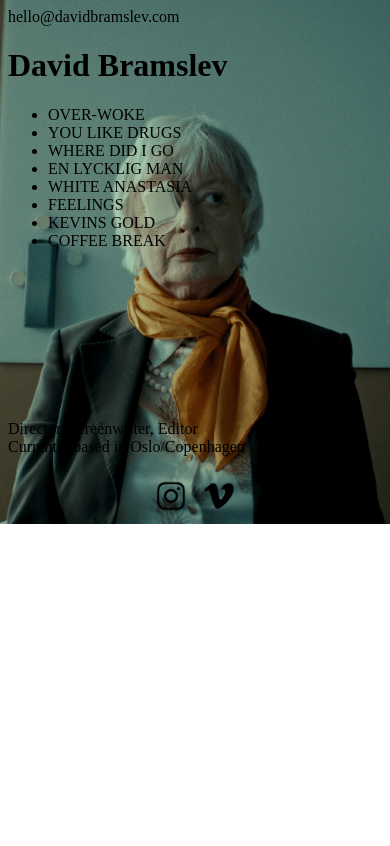
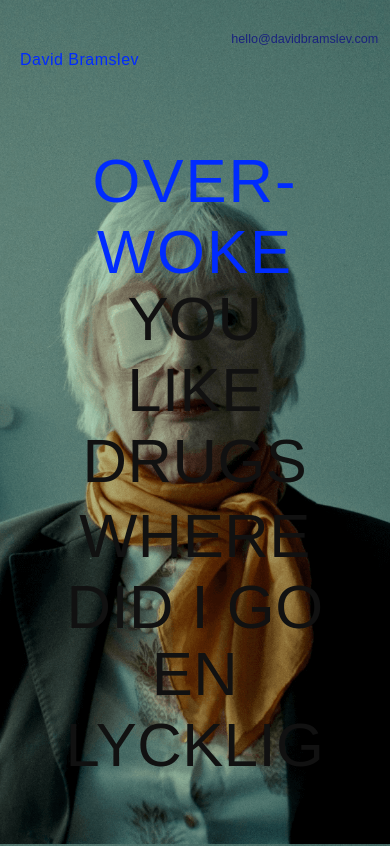
Before and after one commit to davidbramslev-ctrl/DavidBramslev, a plain HTML site: page index.html in a window 390 px wide. Shown: the top 846 px of the page. Drawn offline with Linux system fonts and the light colour scheme; a web font is replaced by a local one.

Commit message:
Enhance mobile styles and remove unused JS functions

```diff
--- a/style.css
+++ b/style.css
@@ -1,118 +1,292 @@
-document.addEventListener("DOMContentLoaded", () => {
-
-  const filmItems = document.querySelectorAll(".film-list li");
-  const body = document.body;
-
-  // Map titles to background images
-  const bgImages = {
-    "OVER-WOKE": "media/OVER-WOKE1.png",
-    "YOU LIKE DRUGS": "media/YouLikeDrugs1.png",
-    "WHERE DID I GO": "media/WhereDidIGo.jpg",
-    "EN LYCKLIG MAN": "media/EnLyckligman5.png",
-    "WHITE ANASTASIA": "media/WHITEANASTASIA3.png",
-    "FEELINGS": "media/Feelings1.PNG",
-    "KEVINS GOLD": "media/KevinsGold1.jpeg",
-    "COFFEE BREAK": "media/CoffeeBreak1.JPG"
-  };
-
-  function isMobile() {
-    return window.innerWidth <= 768;
+/* Highlight active item on mobile */
+.film-list li.mobile-hover {
+  color: #002bff;
+  letter-spacing: 2px;
+  font-weight: 500;
+  transition: color 0.3s, letter-spacing 0.3s;
+}
+/* 📱 Mobile styles */
+@media (max-width: 768px) {
+  header {
+    min-height: 40px;
+    padding: 0 12px;
+    display: flex;
+    align-items: center;
+    justify-content: space-between;
+    position: fixed;
+    top: 0;
+    left: 0;
+    width: 100vw;
+    background: #fff;
+    z-index: 1000;
+    box-sizing: border-box;
+  }
+  .header-title {
+    font-size: 16px;
+    margin: 0;
+    text-align: left;
+    letter-spacing: 0.5px;
+    font-weight: 400;
+    text-transform: none;
+    color: #002bff;
+    flex: 0 1 auto;
+    white-space: nowrap;
+    overflow: hidden;
+    text-overflow: ellipsis;
+    align-self: center;
+    transform: translateY(-5%);
+  }
+  .header-mail {
+    font-size: 10px;
+    color: #1a237e;
+    margin-left: 12px;
+    white-space: nowrap;
+    overflow: hidden;
+    text-overflow: ellipsis;
+    flex: 0 1 auto;
+    align-self: center;
+    max-width: 40vw;
+  }
+  main {
+    margin-top: 40px;
+    min-height: 60vh;
+    flex-direction: column;
+    align-items: stretch;
+    padding: 32px 2vw 0 2vw;
+    box-sizing: border-box;
+  }
+  .film-list {
+    flex-direction: column;
+    flex-wrap: nowrap;
+    align-items: center;
+    justify-content: flex-start;
+    overflow-y: visible;
+    overflow-x: hidden;
+    width: auto;
+    padding: 0;
+    margin: 0;
+    gap: 0;
+    touch-action: pan-y;
+  }
+  main {
+    overflow-y: auto;
+  }
+  .film-list li {
+    font-size: 0.5em;
+    padding: 32px 0;
+    margin-bottom: 16px;
+    letter-spacing: 0.5px;
+    white-space: normal;
+    text-align: center;
+  }
+  .bottom-info {
+    font-size: 0.8rem;
+    padding-bottom: 80px;
   }
 
-  // Find the film title closest to the top
-  function getTopItem() {
-    let topItem = null;
-    let minTop = Infinity;
-    filmItems.forEach(item => {
-      const rect = item.getBoundingClientRect();
-      if (rect.top >= 60 && rect.top < minTop) { // 60px ~ header height
-        minTop = rect.top;
-        topItem = item;
-      }
-    });
-    return topItem;
+  /* Remove hover effect for mobile */
+  .film-list li.mobile-hover {
+    color: #002bff;
+    letter-spacing: 2px;
+    font-weight: 500;
+    transition: color 0.3s, letter-spacing 0.3s;
   }
+  }
+}
+.bottom-social img {
+  filter: none;
+  transition: filter 0.3s;
+}
+.bg-cover .bottom-social img {
+  filter: brightness(0) saturate(100%) invert(18%) sepia(100%) saturate(7490%) hue-rotate(222deg) brightness(100%) contrast(100%);
+}
+.site-header {
+  position: fixed;
+  top: 0;
+  left: 0;
+  width: 100%;
+  z-index: 1000;
+  background: transparent;
+  box-shadow: none;
+  min-height: 90px;
+}
+.header-icons {
+  position: absolute;
+  top: 32px;
+  left: 12px;
+  display: flex;
+  gap: 8px;
+}
+.header-mail {
+  position: absolute;
+  top: 32px;
+  right: 3%;
+  font-size: 12.6px;
+  color: #1a237e;
+}
+.header-title {
+  margin-top: 32px;
+}
+main {
+  margin-top: 120px;
+}
+header {
+  position: fixed;
+  top: 0;
+  left: 0;
+  width: 100%;
+  z-index: 1000;
+  background: #fff;
+  box-shadow: 0 2px 8px rgba(0,0,0,0.03);
+}
+main {
+  margin-top: 120px;
+}
+main {
+  display: flex;
+  align-items: center;
+  justify-content: center;
+  min-height: 80vh;
+}
+/* Bottom info text at end of page */
+.bottom-info {
+  width: 100%;
+  text-align: center;
+  font-family: inherit;
+  font-size: 0.99rem;
+  color: #002bff;
+  background: transparent;
+  margin: 10vh 0 0 0;
+  padding-bottom: 400px;
+}
+.bottom-info .subtitle {
+  margin-top: 8px;
+  font-size: 0.9rem;
+  color: #222;
+}
+body {
+  margin: 0;
+  overflow-x: hidden;
+  overflow-x: hidden;
+  font-family: "proxima-nova", sans-serif;
+  background: #ffffff;
+  background-attachment: fixed;
+  color: #111;
+  height: 100vh;
+  display: flex;
+  flex-direction: column;
+}
 
-  // Apply highlight + background on scroll
-  function updateMobileHighlightBg() {
-    if (!isMobile()) return;
+header {
+  padding: 12px 20px;
+}
 
-    filmItems.forEach(item => {
-      item.classList.remove("mobile-hover");
-    });
+header h1 {
+  font-size: 25.2px;
+  font-weight: 400;
+  font-style: normal;
+  letter-spacing: 0.5px;
+  color: #002bff;
+  margin: 1% auto 0 auto;
+  text-align: center;
+  text-transform: capitalize;
+  font-family: 'seismic-latin-variable', sans-serif;
+  font-variation-settings: 'wght' 409, 'SEIS' 100;
+}
 
-    const topItem = getTopItem();
-    if (topItem) {
-      topItem.classList.add("mobile-hover");
-      const title = topItem.textContent.trim().toUpperCase();
-      const imgPath = bgImages[title];
-      if (imgPath) {
-        body.style.backgroundImage = `url('${imgPath}')`;
-        body.style.backgroundSize = "cover";
-        body.style.backgroundPosition = "center";
-        body.style.backgroundRepeat = "no-repeat";
-      }
-    } else {
-      body.style.backgroundImage = "";
-    }
-  }
+main {
+  flex: 1;
+  overflow-y: auto;
+  display: flex;
+  justify-content: center;
+  align-items: center;
+}
 
-  window.addEventListener("scroll", updateMobileHighlightBg, { passive: true });
-  window.addEventListener("resize", updateMobileHighlightBg);
-  updateMobileHighlightBg();
+.film-list {
+  list-style: none;
+  padding: 0;
+  margin: 0;
+  width: 100%;
+  display: flex;
+  flex-wrap: nowrap;
+  overflow-x: auto;
+  scrollbar-width: none; /* Firefox */
+  -ms-overflow-style: none;  /* IE and Edge */
+}
 
-    // Desktop: keep hover/click logic
-    filmItems.forEach(item => {
-      item.addEventListener("click", () => {
-        const videoUrl = item.getAttribute("data-video");
-        const infoText = item.getAttribute("data-info");
-        const title = item.textContent.trim().toUpperCase();
-        const imgPath = bgImages[title];
-        if (imgPath) {
-          body.style.backgroundImage = `url('${imgPath}')`;
-          body.style.backgroundSize = 'cover';
-          body.style.backgroundPosition = 'center';
-          body.style.backgroundRepeat = 'no-repeat';
-          modalActive = true;
-        }
-        videoFrame.src = videoUrl;
-        filmInfo.textContent = infoText;
-        modal.classList.remove("hidden");
-      });
-      if (!isMobile()) {
-        item.addEventListener("mouseenter", () => {
-          if (modalActive) return;
-          const title = item.textContent.trim().toUpperCase();
-          const imgPath = bgImages[title];
-          if (imgPath) {
-            body.style.backgroundImage = `url('${imgPath}')`;
-            body.style.backgroundSize = 'cover';
-            body.style.backgroundPosition = 'center';
-            body.style.backgroundRepeat = 'no-repeat';
-            item.classList.add('mobile-hover');
-          }
-        });
-        item.addEventListener("mouseleave", () => {
-          if (modalActive) return;
-          setTimeout(() => {
-            // Only clear background if not hovering any film title
-            const isHoveringAny = Array.from(filmItems).some(el => el.matches(':hover'));
-            if (!isHoveringAny) {
-              body.style.backgroundImage = '';
-              item.classList.remove('mobile-hover');
-            }
-          }, 500);
-        });
-      }
-    });
+.film-list::-webkit-scrollbar {
+  display: none; /* Chrome, Safari, Opera */
+  gap: 50px;
+  justify-content: flex-start;
+}
 
-    // Close modal when clicking outside modal-content
-    modal.addEventListener("click", (e) => {
-      if (e.target === modal) {
-        modal.classList.add("hidden");
-        videoFrame.src = ""; // Stop video when closing
-        body.style.backgroundImage = '';
-        modalActive = false;
-      }
-    });
-});
+.film-list li {
+  font-size: 61.56px;
+  font-weight: 500;
+  padding: 0 50px;
+  margin: 0;
+  cursor: pointer;
+  transition: color 0.3s ease, letter-spacing 0.3s ease;
+  transform: translateY(-5%);
+}
+
+.film-list li:hover {
+  color: #1a237e;
+  color: #002bff;
+  letter-spacing: 2px;
+}
+
+/* Modal */
+.modal {
+  position: fixed;
+  top: 0;
+  left: 0;
+  width: 100%;
+  height: 100%;
+  background: transparent;
+  display: flex;
+  justify-content: center;
+  align-items: center;
+  z-index: 100;
+}
+
+.modal.hidden {
+  display: none;
+}
+
+.modal-content {
+  background: transparent;
+  border-radius: 0;
+  border: none;
+  padding: 0;
+  display: flex;
+  flex-direction: column;
+  gap: 0;
+  max-width: 900px;
+  width: 90%;
+}
+
+.video-wrapper {
+  border: none;
+  position: relative;
+
+  padding-bottom: 56.25%; /* 16:9 */
+  height: 0;
+}
+
+.video-wrapper iframe {
+  position: absolute;
+  top: 0;
+  left: 0;
+  width: 100%;
+  height: 100%;
+  border: 0;
+  border-radius: 8px;
+}
+
+.film-info {
+  font-size: 21.6px;
+  font-weight: 500;
+  white-space: nowrap;
+  cursor: pointer;
+  transition: color 0.3s ease, letter-spacing 0.3s ease;
```
